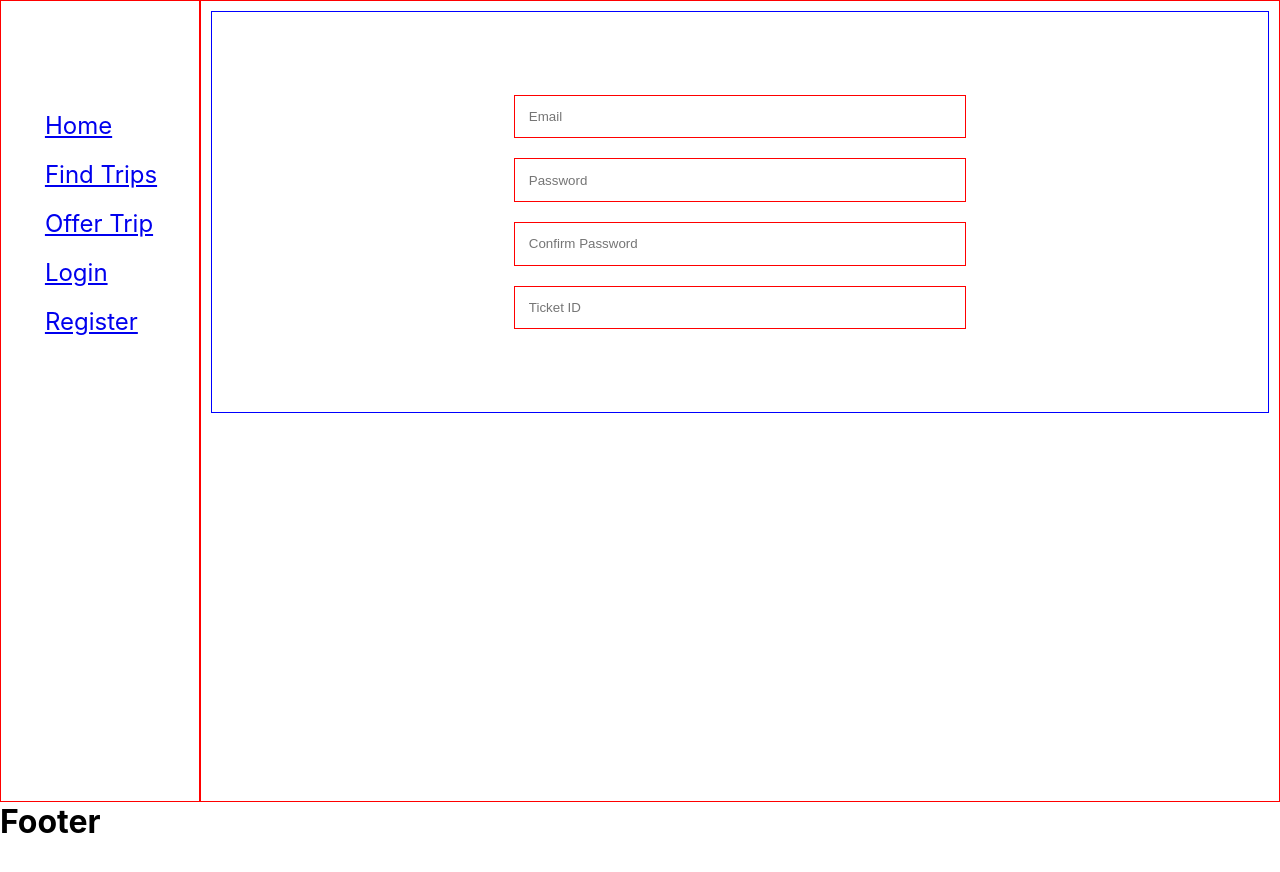
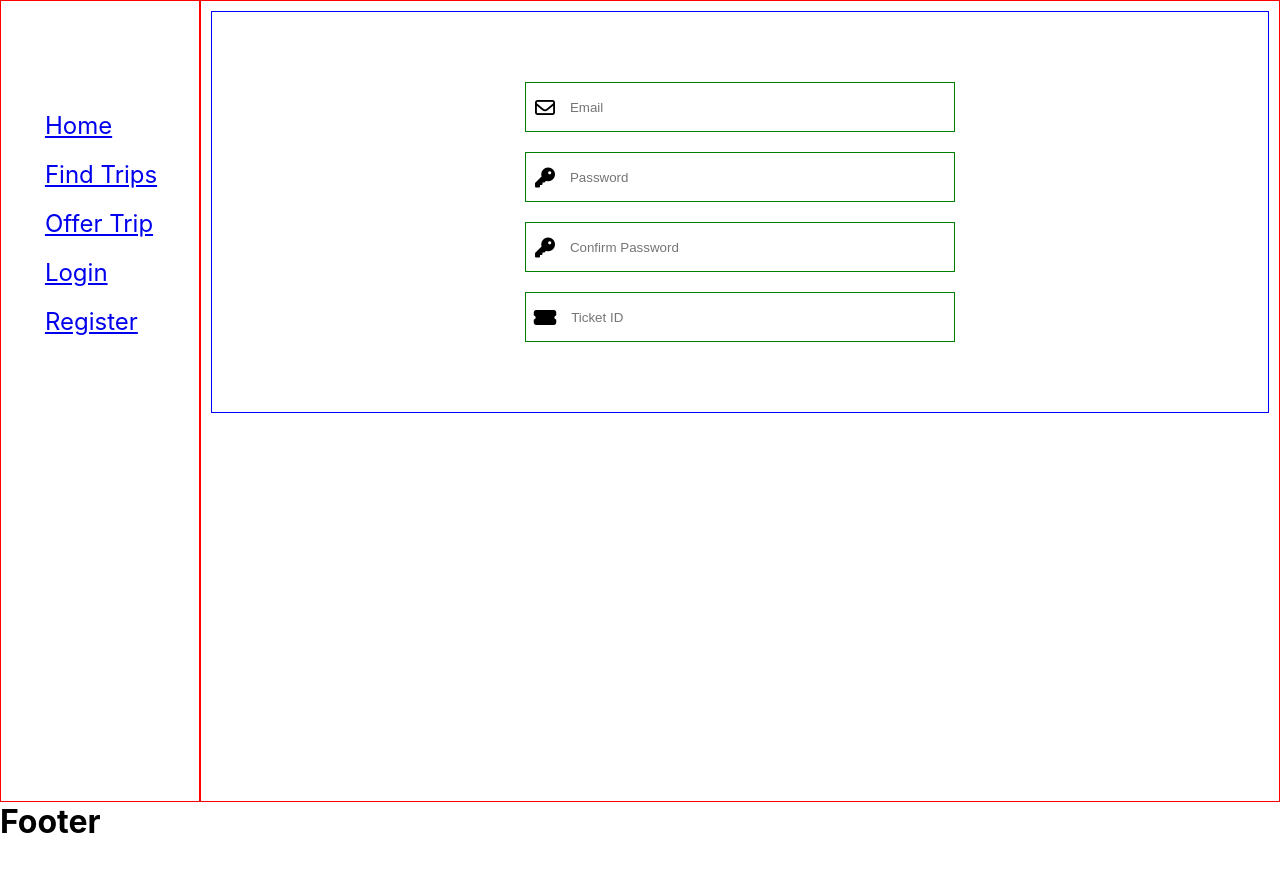
Before and after one commit to as-czyk/project-tt-app, a React (Create React App) app in the folder client/: page /register in a window 1280 px wide. Shown: the top 872 px of the page. Built offline with nearby package versions, Linux system fonts and the light colour scheme.

Commit message:
added icons for input fields; added styling for icons

```diff
--- a/client/src/components/auth/Login.js
+++ b/client/src/components/auth/Login.js
@@ -5,8 +5,14 @@ const Login = () => {
   return (
     <Fragment>
       <form className='auth__form'>
-        <input type='email' name='email' placeholder='E-Mail' />
-        <input type='password' name='password' placeholder='Password' />
+        <div className='input__wrapper'>
+          <i class='far fa-envelope fa-lg'></i>
+          <input type='email' name='email' placeholder='E-Mail' />
+        </div>
+        <div className='input__wrapper'>
+          <i class='fas fa-key fa-lg'></i>
+          <input type='password' name='password' placeholder='Password' />
+        </div>
       </form>
     </Fragment>
   );
--- a/client/src/components/auth/Register.js
+++ b/client/src/components/auth/Register.js
@@ -5,14 +5,26 @@ const Register = () => {
   return (
     <Fragment>
       <form className='auth__form'>
+        <div className='input__wrapper'>
+          <i class='far fa-envelope fa-lg'></i>
           <input type='email' name='email' placeholder='Email' />
+        </div>
+        <div className='input__wrapper'>
+          <i class='fas fa-key fa-lg'></i>
           <input type='password' name='password' placeholder='Password' />
+        </div>
+        <div className='input__wrapper'>
+          <i class='fas fa-key fa-lg'></i>
           <input
             type='password'
             name='password2'
             placeholder='Confirm Password'
           />
+        </div>
+        <div className='input__wrapper'>
+          <i class='fas fa-ticket-alt fa-lg'></i>
           <input type='text' name='tickerID' placeholder='Ticket ID' />
+        </div>
       </form>
     </Fragment>
   );
--- a/client/src/components/auth/auth.scss
+++ b/client/src/components/auth/auth.scss
@@ -9,13 +9,26 @@
   height: 25em;
 
   input {
-    padding: 1em;
-    width: 40%;
-    border: 1px solid red;
-    margin: 10px;
+    width: 90%;
+    height: 90%;
+    margin-left: 5px;
+    border: transparent;
+    padding-left: 10px;
 
     &:focus {
       outline: none;
     }
   }
 }
+
+.input__wrapper {
+  border: 1px solid green;
+  margin: 10px;
+  width: 40%;
+  height: 3em;
+  display: flex;
+  flex-direction: row;
+  justify-content: center;
+  align-items: center;
+  padding-left: 5px;
+}
```
Lines whose indentation alone changed are shown as unchanged.
